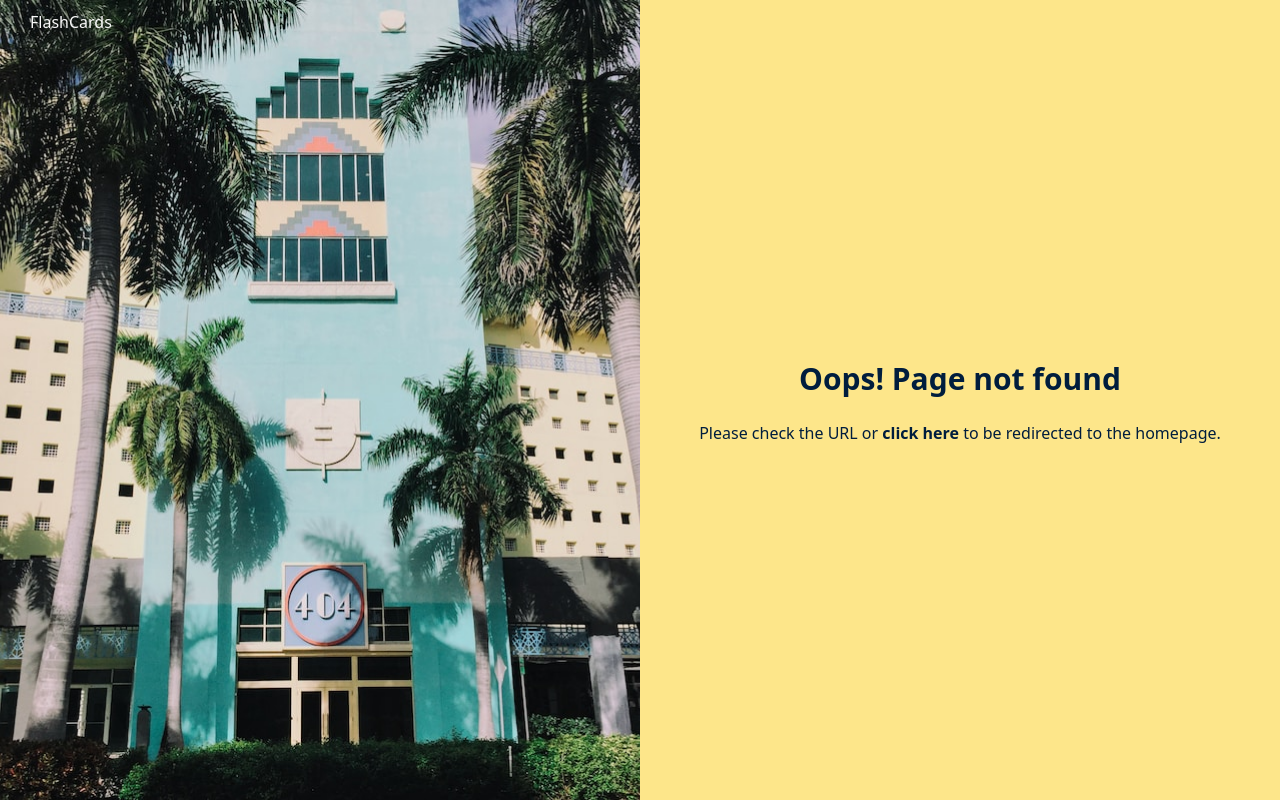
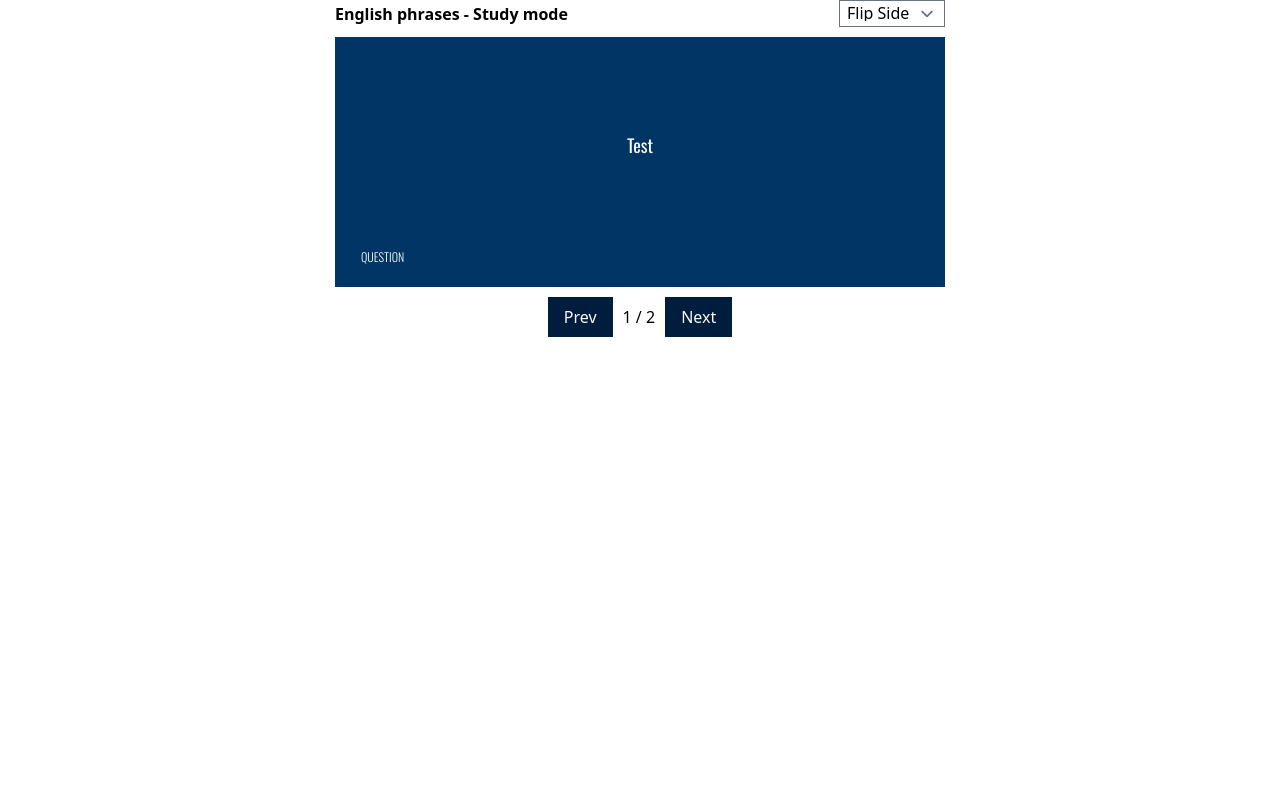
Before and after one commit to karol-wolski/KeepYourFlashcards, a React (Vite) app: page /study in a window 1280 px wide. Before the commit this address had no page. Built offline with nearby package versions, Linux system fonts and the light colour scheme.

Commit message:
feat: study page (#50)

```diff
--- a/src/main.tsx
+++ b/src/main.tsx
@@ -11,6 +11,7 @@ import NotFoundPage from './pages/NotFound'
 import ProfilePage from './pages/Profile'
 import YourSetsPage from './pages/YourSets'
 import CoursePage from './pages/Course'
+import StudyPage from './pages/Study'
 
 const router = createBrowserRouter([
   {
@@ -46,6 +47,10 @@ const router = createBrowserRouter([
     element: <CoursePage />,
   },
   {
+    path: '/study',
+    element: <StudyPage />,
+  },
+  {
     path: '*',
     element: <NotFoundPage />,
   },
--- /dev/null
+++ b/src/pages/Study.tsx
@@ -0,0 +1,32 @@
+import StudyMode from '../components/StudyMode/StudyMode'
+import Layout from '../layouts/Layout'
+
+const StudyPage = () => {
+  const collection = {
+    name: 'English phrases',
+    flashcards: [
+      {
+        id: '1',
+        question: 'Test',
+        answer: 'Test 2',
+      },
+      {
+        id: '2',
+        question: 'Hello',
+        answer: 'Czesc',
+      },
+    ],
+  }
+  return (
+    <Layout>
+      <div className="max-w-[61rem] mx-auto">
+        <StudyMode
+          collectionName={collection.name}
+          cards={collection.flashcards}
+        />
+      </div>
+    </Layout>
+  )
+}
+
+export default StudyPage
```
